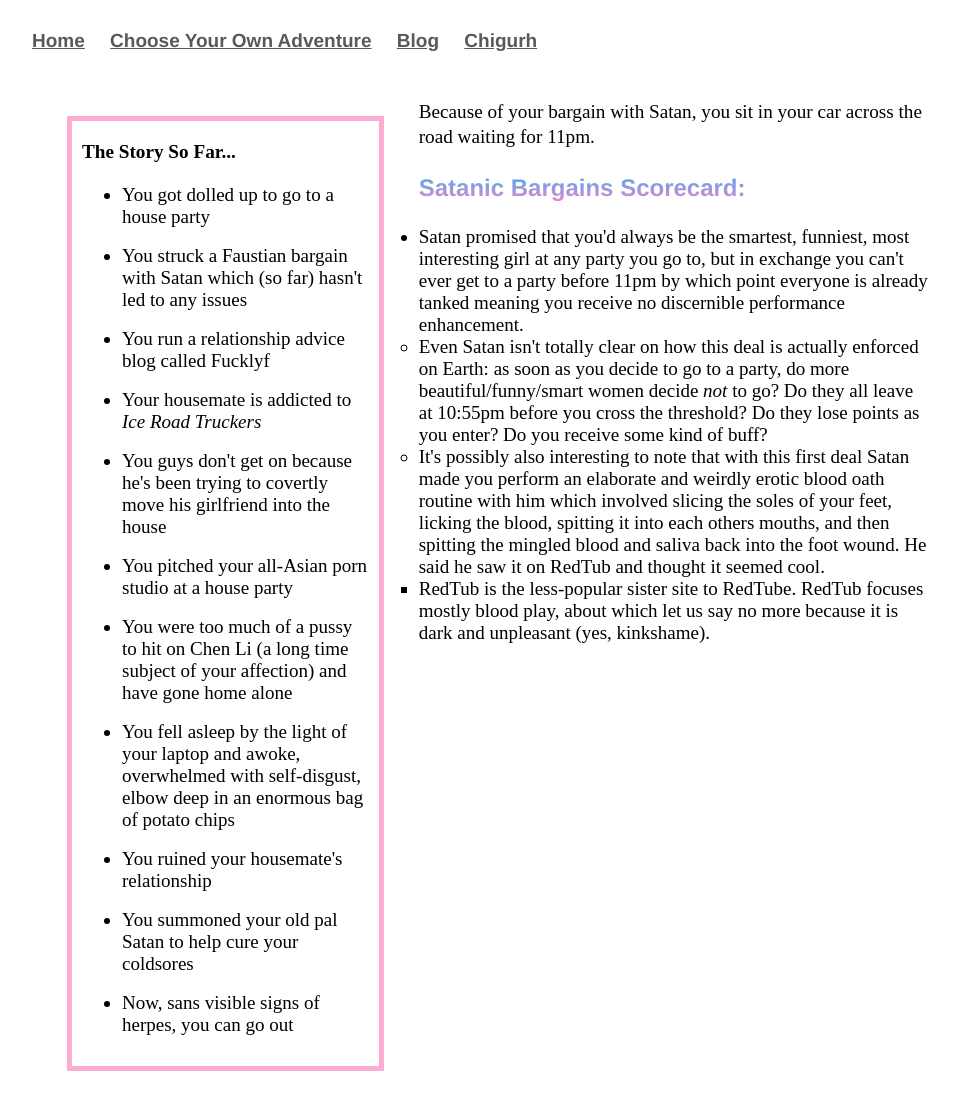
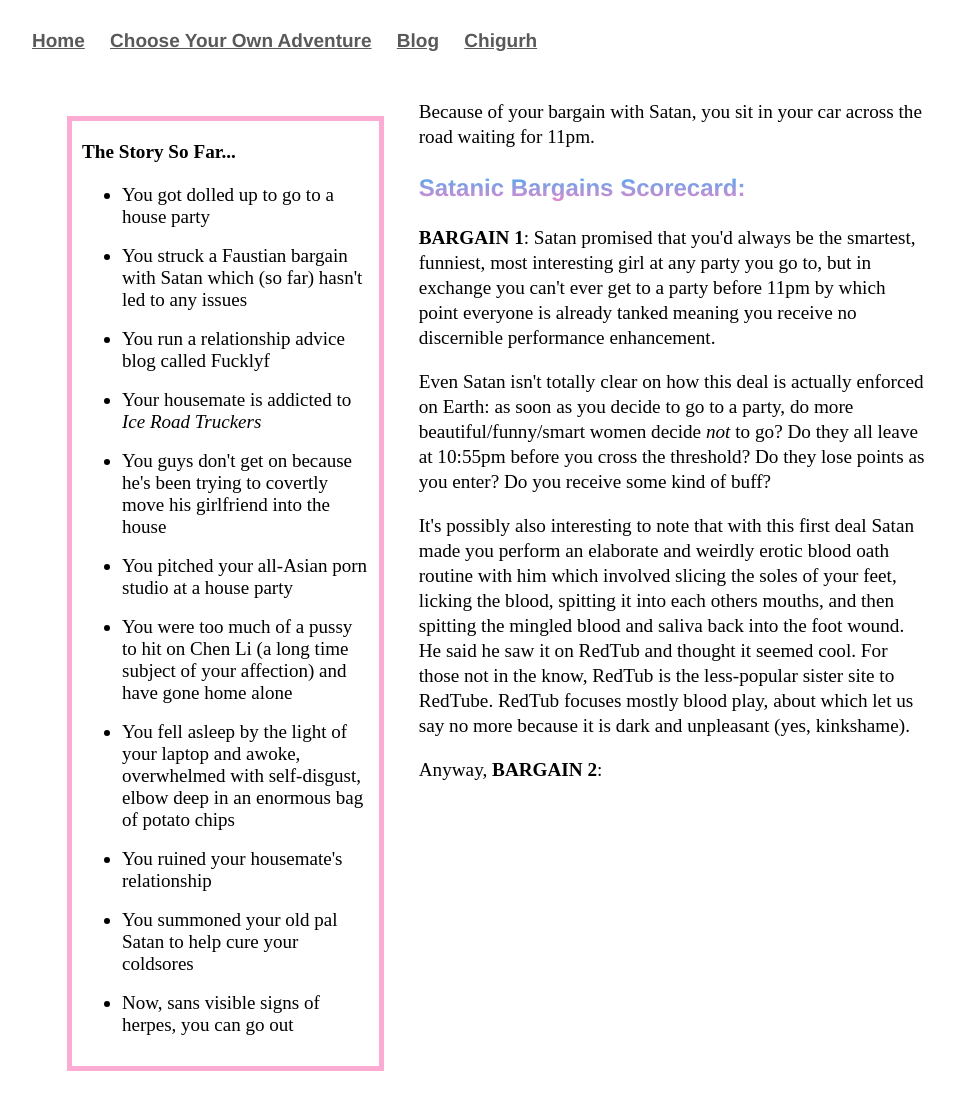
Before and after one commit to Pinelife/pinelife.github.io, a Jekyll site: the page Hellhole/Room11.html, which Jekyll copies as it is, in a window 1280 px wide. Shown: the whole page, without its empty margins (160-1118 px from the left). Built offline with Jekyll 4.4.1, drawn with Linux system fonts in a browser that asks for light colours.

Commit message:
Update Room11.html

```diff
--- a/Hellhole/Room11.html
+++ b/Hellhole/Room11.html
@@ -47,20 +47,19 @@
 Because of your bargain with Satan, you sit in your car across the road waiting for 11pm.
 </p>
 <h3>Satanic Bargains Scorecard:</h3>
-	<ul>
-		<li>Satan promised that you'd always be the smartest, funniest, most interesting girl at any party you go to,
-		but in exchange you can't ever get to a party before 11pm by which point everyone is already tanked meaning you receive no
-		discernible performance enhancement.
-			<ul>	<li>Even Satan isn't totally clear on how this deal is actually enforced on Earth: as soon as you decide to go to a party,
-				do more beautiful/funny/smart women decide <i>not</i> to go? Do they all leave at 10:55pm before
-				you cross the threshold? Do they lose points as you enter? Do you receive some kind of buff?</li>
-				<li>It's possibly also interesting to note that with this first deal Satan made you perform an
-				elaborate and weirdly erotic blood oath routine with him which involved slicing the soles of your feet,
-				 licking the blood, spitting it into each others mouths, and then spitting the mingled blood and saliva back
-					into the foot wound. He said he saw it on RedTub and thought it seemed cool.</li>
-				<ul><li>RedTub is the less-popular sister site to RedTube. RedTub focuses mostly blood play, about which
-				let us say no more because it is dark and unpleasant (yes, kinkshame).</li>
-				</ul></ul>
+<p><b>BARGAIN 1</b>: Satan promised that you'd always be the smartest, funniest, most interesting girl at any party you go to,
+but in exchange you can't ever get to a party before 11pm by which point everyone is already tanked meaning you receive no
+discernible performance enhancement.</p>
 
-		</li></li>
-</ul>
+<p>Even Satan isn't totally clear on how this deal is actually enforced on Earth: as soon as you decide to go to a party,
+do more beautiful/funny/smart women decide <i>not</i> to go? Do they all leave at 10:55pm before
+you cross the threshold? Do they lose points as you enter? Do you receive some kind of buff?</p>
+<p>
+It's possibly also interesting to note that with this first deal Satan made you perform an
+elaborate and weirdly erotic blood oath routine with him which involved slicing the soles of your feet,
+licking the blood, spitting it into each others mouths, and then spitting the mingled blood and saliva back
+into the foot wound. He said he saw it on RedTub and thought it seemed cool. For those not in the know, RedTub is the less-popular
+sister site to RedTube. RedTub focuses mostly blood play, about which let us say no more because it is dark and unpleasant (yes, kinkshame).</p>
+<p>
+	Anyway, <b>BARGAIN 2</b>:
+</p>
```
